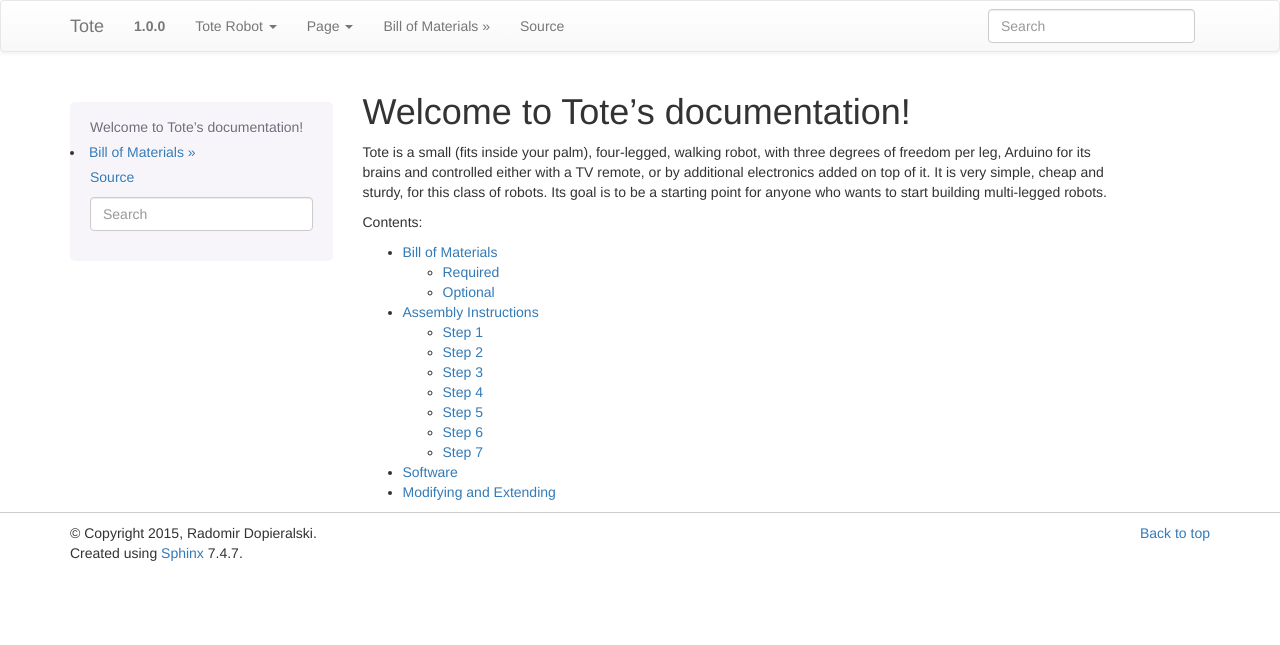
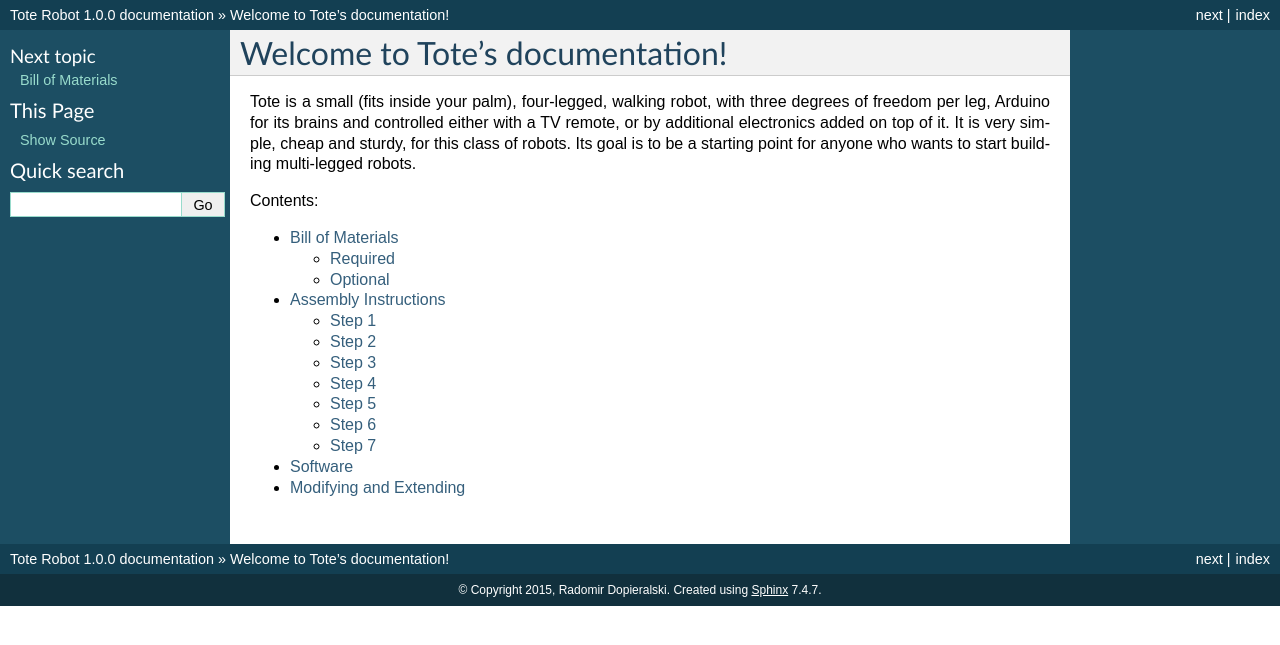
Before and after one commit to andrewsagio/tote, a Sphinx documentation site: the page built from doc/index.rst, in a window 1280 px wide. Shown: the top 645 px of the page. Built offline with Sphinx 7.4.7, drawn with Linux system fonts in a browser that asks for light colours; formulas are drawn with MathJax 3; pages that are not in the unit, such as notebooks, are missing from menus.

Commit message:
Use the default Sphinx theme

```diff
--- a/doc/conf.py
+++ b/doc/conf.py
@@ -14,7 +14,6 @@
 
 import sys
 import os
-import sphinx_bootstrap_theme
 
 # If extensions (or modules to document with autodoc) are in another directory,
 # add these directories to sys.path here. If the directory is relative to the
@@ -101,23 +100,23 @@ pygments_style = 'sphinx'
 
 # The theme to use for HTML and HTML Help pages.  See the documentation for
 # a list of builtin themes.
-#html_theme = 'default'
-html_theme = 'bootstrap'
+html_theme = 'default'
+#html_theme = 'bootstrap'
 
 # Theme options are theme-specific and customize the look and feel of a theme
 # further.  For a list of options available for each theme, see the
 # documentation.
 #html_theme_options = {}
-html_theme_options = {
-    'navbar_title': "Tote",
-    'navbar_site_name': "Tote Robot",
-    'navbar_sidebarrel': "false",
-    'navbar_fixed_top': "false",
-}
+#html_theme_options = {
+#    'navbar_title': "Tote",
+#    'navbar_site_name': "Tote Robot",
+#    'navbar_sidebarrel': "false",
+#    'navbar_fixed_top': "false",
+#}
 
 # Add any paths that contain custom themes here, relative to this directory.
 #html_theme_path = []
-html_theme_path = sphinx_bootstrap_theme.get_html_theme_path()
+#html_theme_path = sphinx_bootstrap_theme.get_html_theme_path()
 
 # The name for this set of Sphinx documents.  If None, it defaults to
 # "<project> v<release> documentation".
--- a/doc/requirements.txt
+++ b/doc/requirements.txt
@@ -1,2 +1 @@
 sphinx
-sphinx_bootstrap_theme
```
